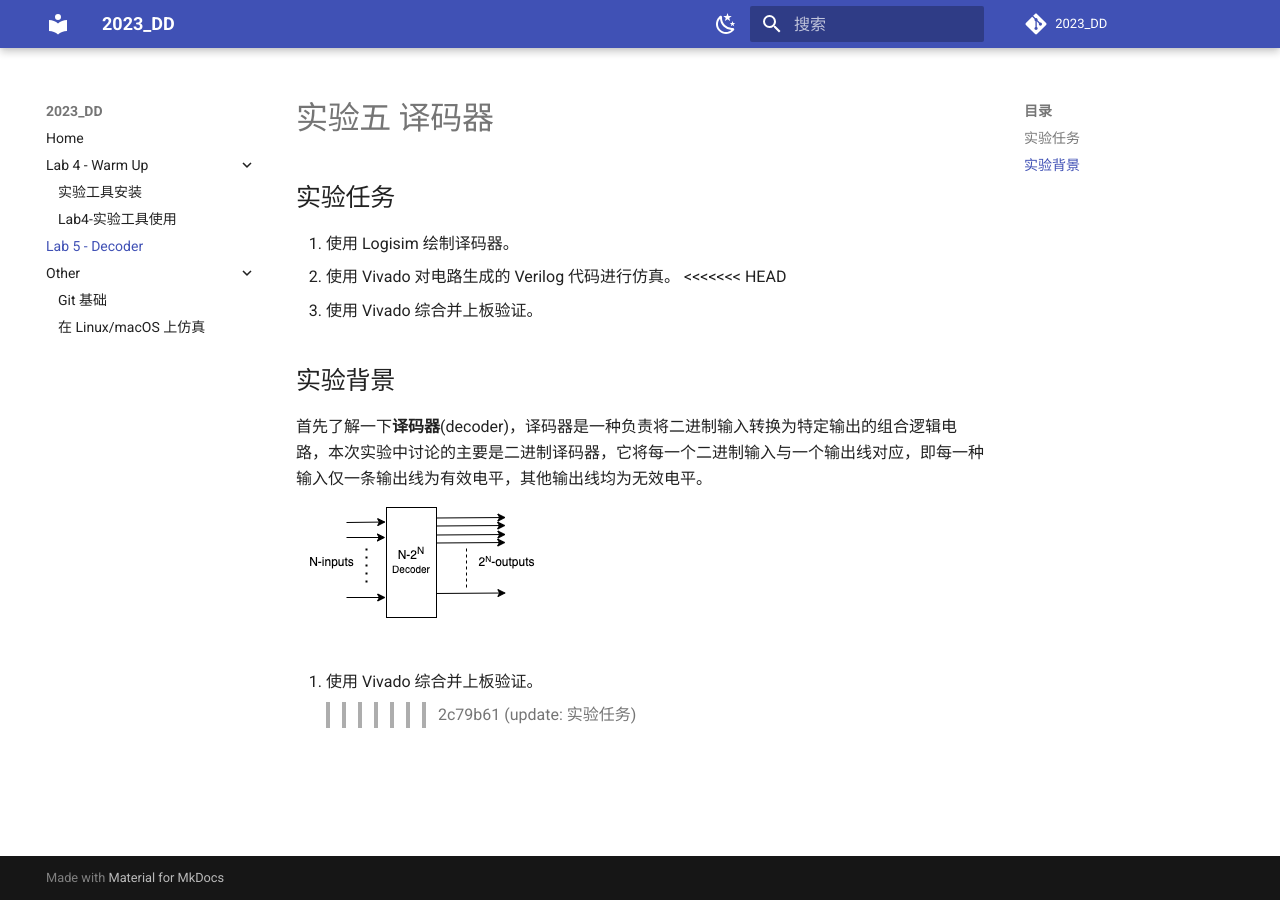
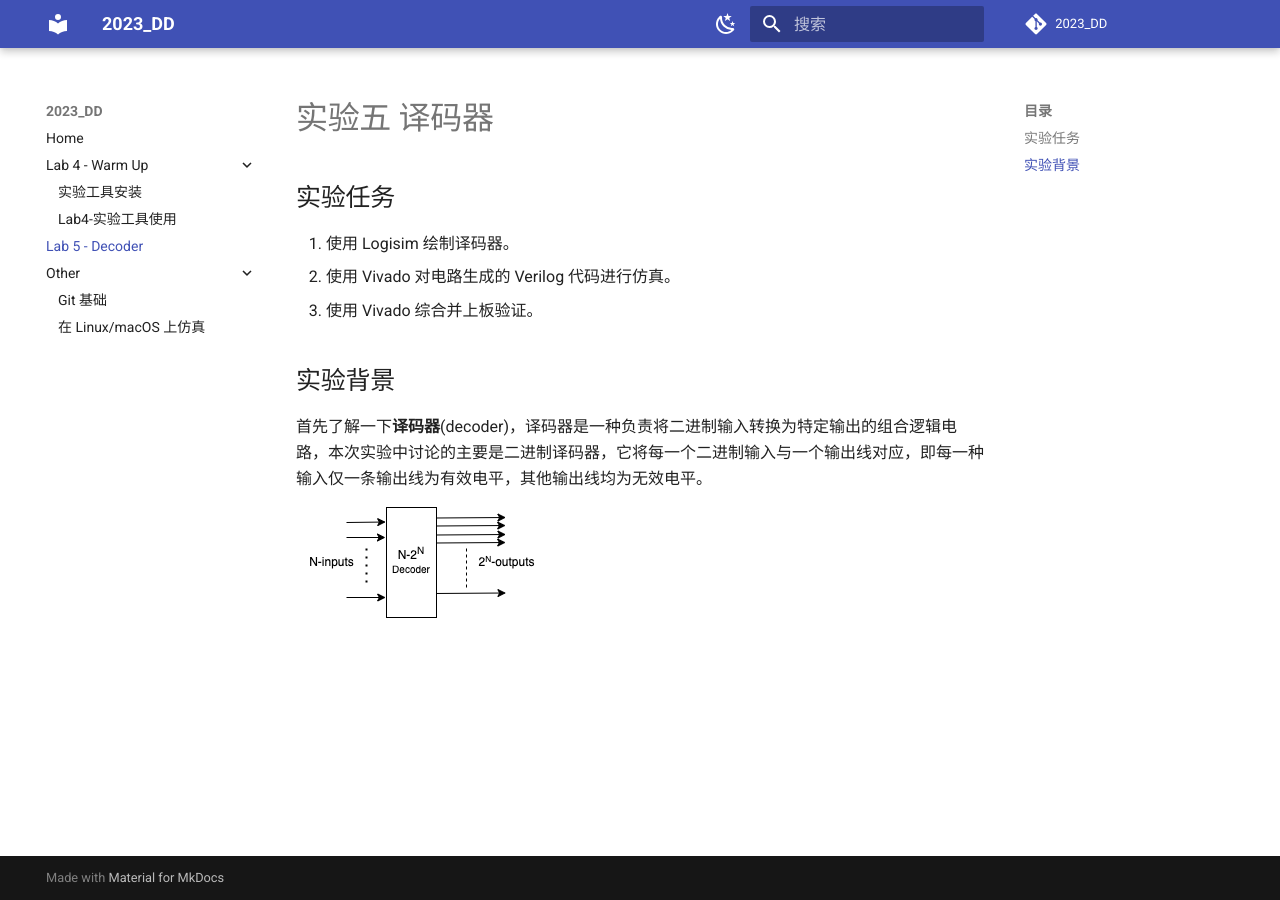
Before and after one commit to Guahao31/2023_DD, an MkDocs documentation site: the page built from docs/lab5/decoder.md, in a window 1280 px wide. Built offline with MkDocs 1.6.1 and Material for MkDocs 9.7.7, drawn with Linux system fonts in a browser that asks for light colours; comment, search, counter and statistics services are not loaded.

```diff
--- a/docs/lab5/decoder.md
+++ b/docs/lab5/decoder.md
@@ -4,7 +4,6 @@
 
 1. 使用 Logisim 绘制译码器。
 2. 使用 Vivado 对电路生成的 Verilog 代码进行仿真。
-<<<<<<< HEAD
 3. 使用 Vivado 综合并上板验证。
 
 ## 实验背景
@@ -12,6 +11,3 @@
 首先了解一下**译码器**(decoder)，译码器是一种负责将二进制输入转换为特定输出的组合逻辑电路，本次实验中讨论的主要是二进制译码器，它将每一个二进制输入与一个输出线对应，即每一种输入仅一条输出线为有效电平，其他输出线均为无效电平。
 
 <img src="../pic/decoder_n.png">
-=======
-3. 使用 Vivado 综合并上板验证。
->>>>>>> 2c79b61 (update: 实验任务)
```
